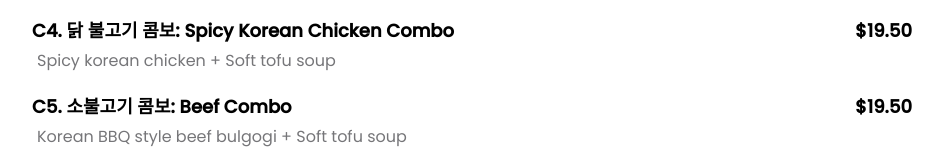
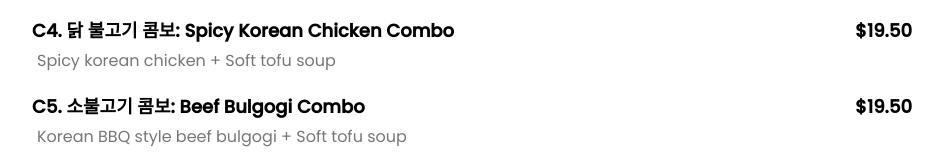
Before and after one commit to Laurasgold/homepage, a Gatsby site: page /qr in a window 1280 px wide. Shown: the part 3964-4130 px from the top of the page, without its empty margins (168-1111 px from the left). Built offline with nearby package versions, Linux system fonts and the light colour scheme; Gatsby itself is replaced by a stand-in of ours.

Commit message:
Update Menu.tsx

```diff
--- a/src/components/Menu.tsx
+++ b/src/components/Menu.tsx
@@ -329,7 +329,7 @@ export function Menu() {
         },
         {
           id: "C5",
-          name: "Beef Combo",
+          name: "Beef Bulgogi Combo",
           nameKr: "소불고기 콤보",
           description: "Korean BBQ style beef bulgogi + Soft tofu soup",
           descriptionKr: "",
```
